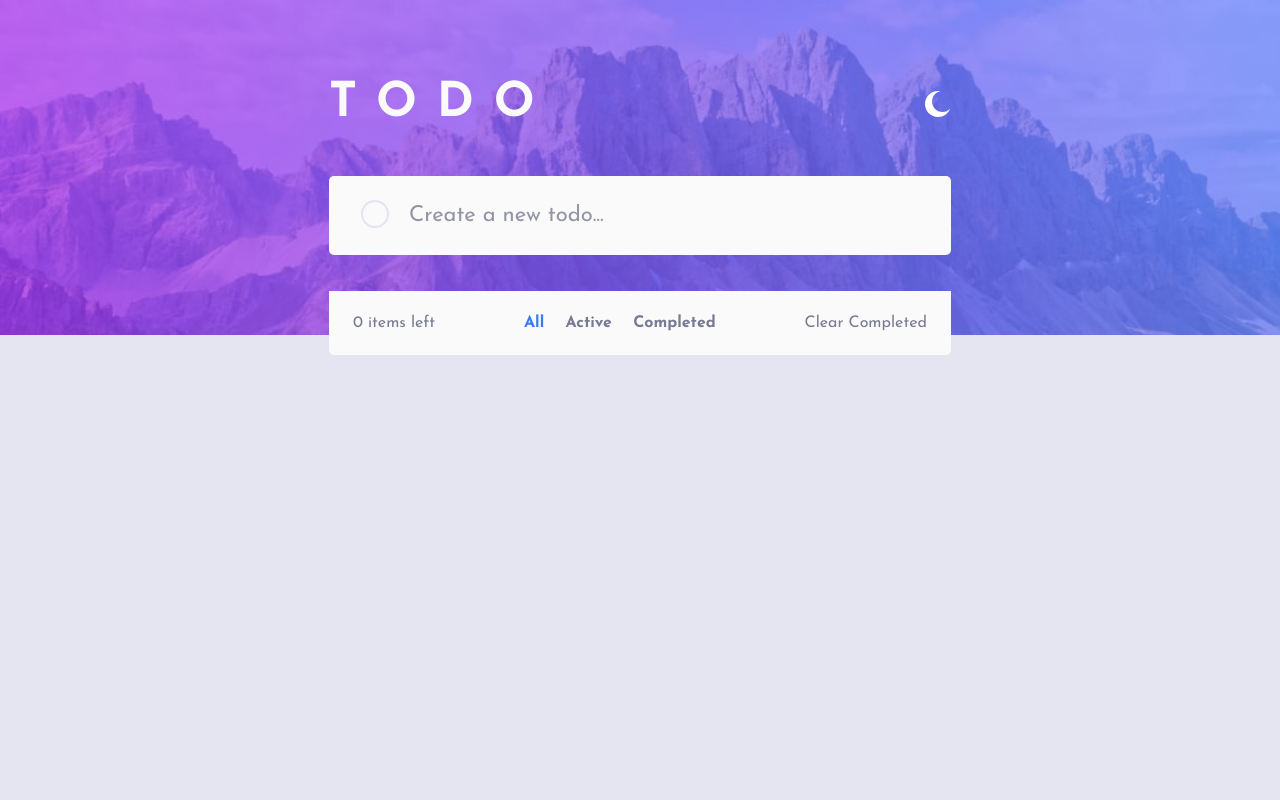
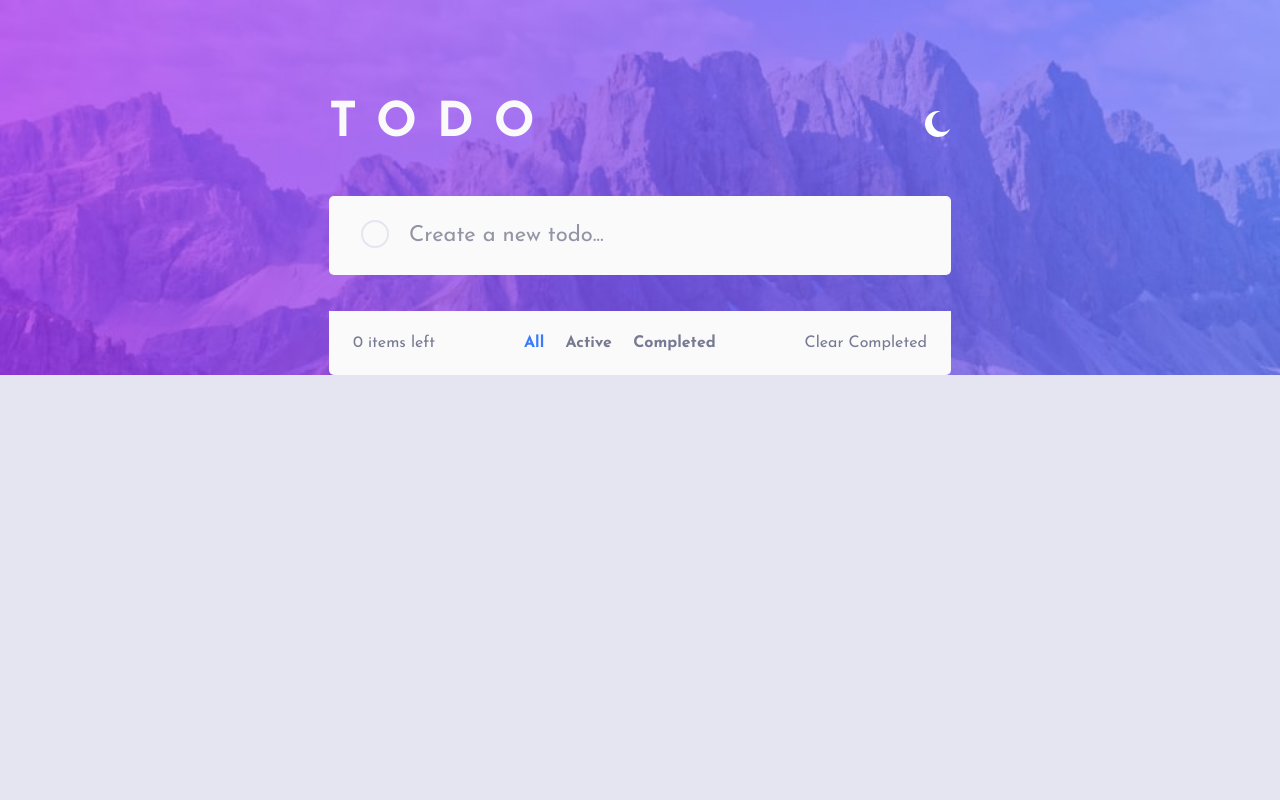
Before and after one commit to subu-v/Todo-app, a website built with Parcel: page src/index.html in a window 1280 px wide. Shown: the top 800 px of the page. Built offline with nearby package versions, Linux system fonts and the light colour scheme.

Commit message:
increased the padding on the element that has the class "todo"

```diff
--- a/src/sass/main.scss
+++ b/src/sass/main.scss
@@ -4,7 +4,7 @@
 .todo {
   width: 75rem;
   margin: 0 auto;
-  padding: 8rem 6.4rem;
+  padding: 10rem 6.4rem;
   position: relative;
 
   &-header {
```
Also changed, not shown: 5 other files.
